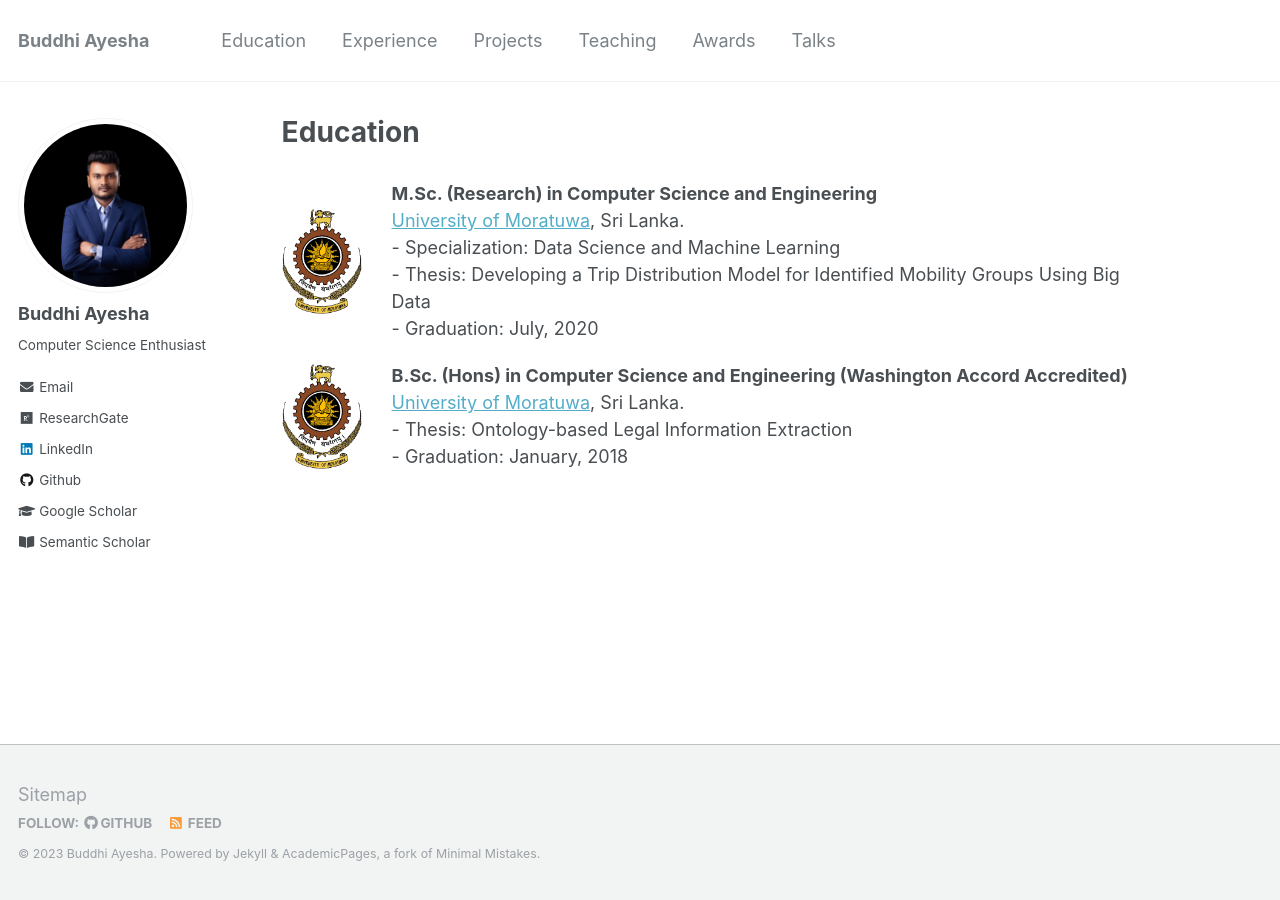
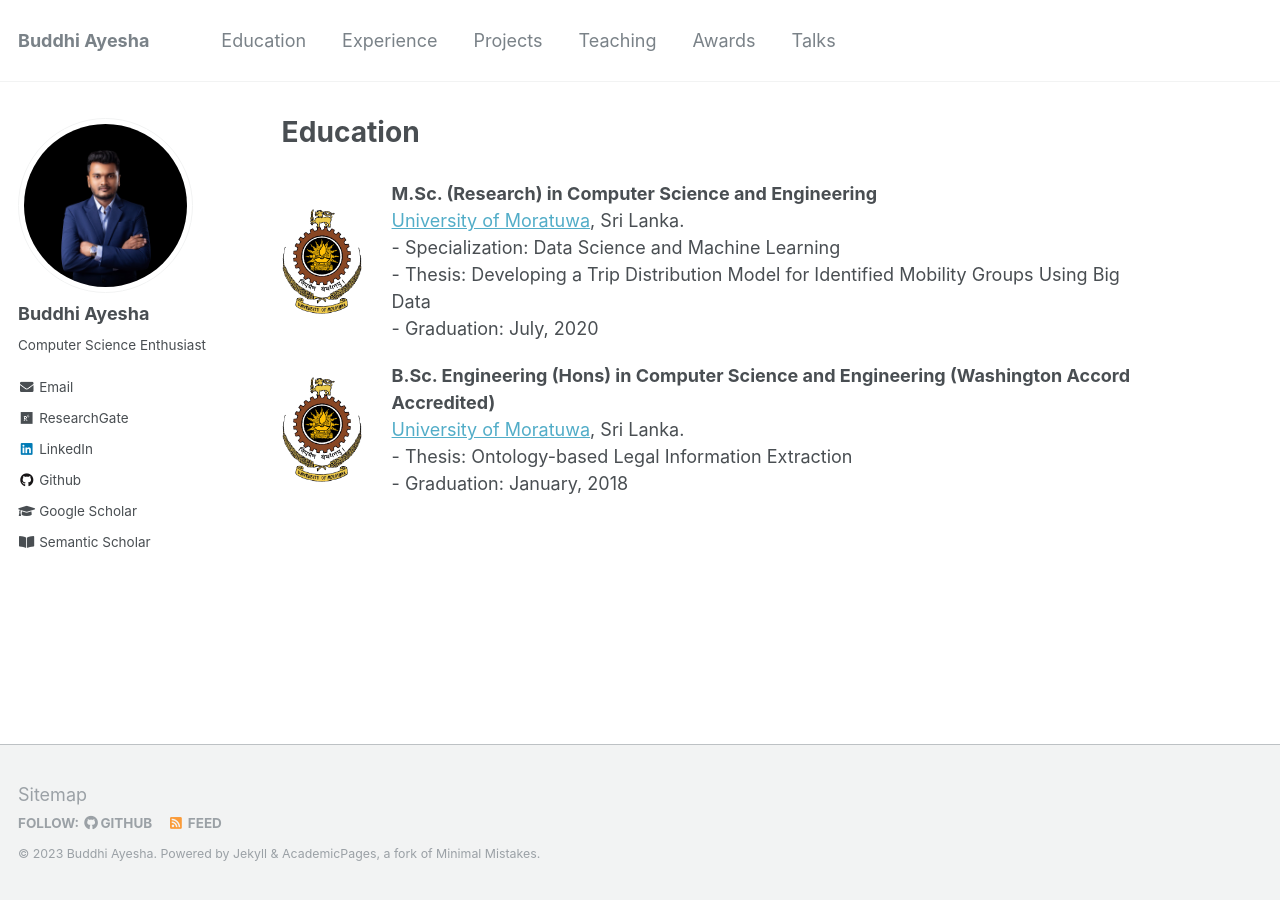
Before and after one commit to buddhiayesha2015/buddhiayesha2015.github.io, a Jekyll site: the page built from _pages/education.md, in a window 1280 px wide. Built offline with Jekyll 4.4.1, drawn with Linux system fonts in a browser that asks for light colours.

Commit message:
Updated degree title for accuracy and formal recognition

```diff
--- a/_pages/education.md
+++ b/_pages/education.md
@@ -18,7 +18,7 @@ author_profile: true
 <div style="display:flex;align-items:center;margin-bottom:20px;margin-top:20px;">
   <img src='/images/uom_logo.png' width="80" alt="University of Moratuwa Logo" style="margin-right:30px;">
   <div>
-    <strong>B.Sc. (Hons) in Computer Science and Engineering (Washington Accord Accredited)</strong><br>
+    <strong>B.Sc. Engineering (Hons) in Computer Science and Engineering (Washington Accord Accredited)</strong><br>
     <a href="https://uom.lk/">University of Moratuwa</a>, Sri Lanka.<br>
     - Thesis: Ontology-based Legal Information Extraction<br>
     - Graduation: January, 2018
```
